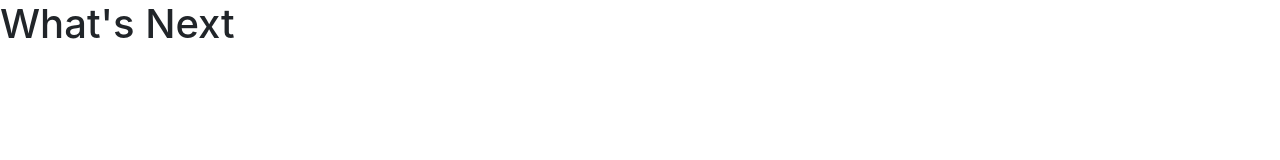
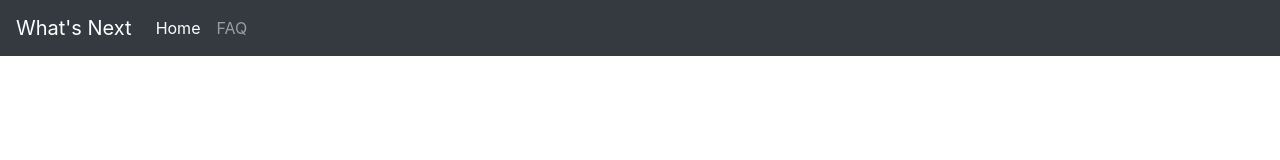
Before and after one commit to DaveMoran/whats-next, a plain HTML site: page index.html in a window 1280 px wide. Drawn offline with Linux system fonts and the light colour scheme.

Commit message:
Add navbar for project

```diff
--- a/index.html
+++ b/index.html
@@ -8,7 +8,21 @@
   <title>What's Next</title>
 </head>
 <body>
-  <h1>What's Next</h1>
+  <!-- Nav Bar -->
+  <nav class="navbar navbar-expand-md navbar-dark bg-dark">
+    <a class="navbar-brand" href="#">What's Next</a>
+    <div class="collapse navbar-collapse" id="navbarNar">
+      <ul class="navbar-nav">
+        <li class="nav-item active">
+          <a class="nav-link" href="#">Home <span class="sr-only">(current)</span></a>
+        </li>
+        <li class="nav-item">
+          <a class="nav-link" href="#">FAQ</a>
+        </li>
+      </ul>
+    </div>
+  </nav>
+
   <script src="./js/jquery-3.2.1.js"></script>
   <script src="./js/bootstrap.bundle.js"></script>
   <script src="./js/bootstrap.js"></script>
```
